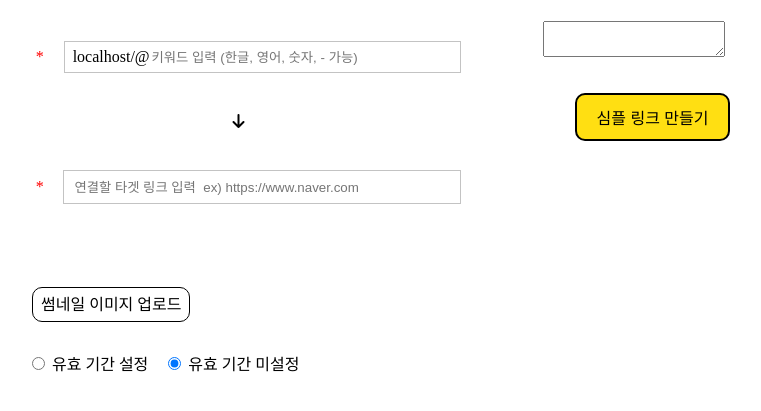
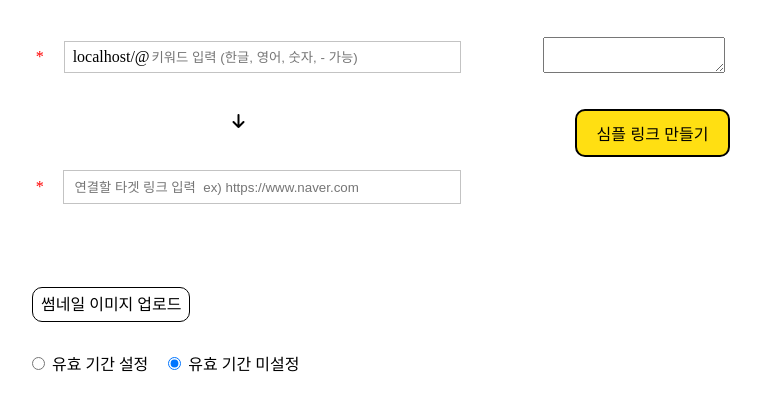
Before and after one commit to HGUfuzzing/TakeMe, a PHP site: page /write in a window 1280 px wide. Shown: the part 89-500 px from the top of the page, without its empty margins (64-825 px from the left). Run offline with PHP 8.4, Linux system fonts and the light colour scheme; the visitor is signed in with stand-in values (Sample User, id 1); data that the repository does not hold is empty; a stand-in replaces the project's code that opens the database connection; some libraries are stand-ins or nearby versions.

Commit message:
increase margin-top of contents slightly in write page

```diff
--- a/public/css/write.css
+++ b/public/css/write.css
@@ -8,7 +8,7 @@
     margin: 1em;
 }
 #block2{
-    margin: 1em;
+    margin: 2em 1em 1em 1em;
     width: 60%;
 }
 
```
